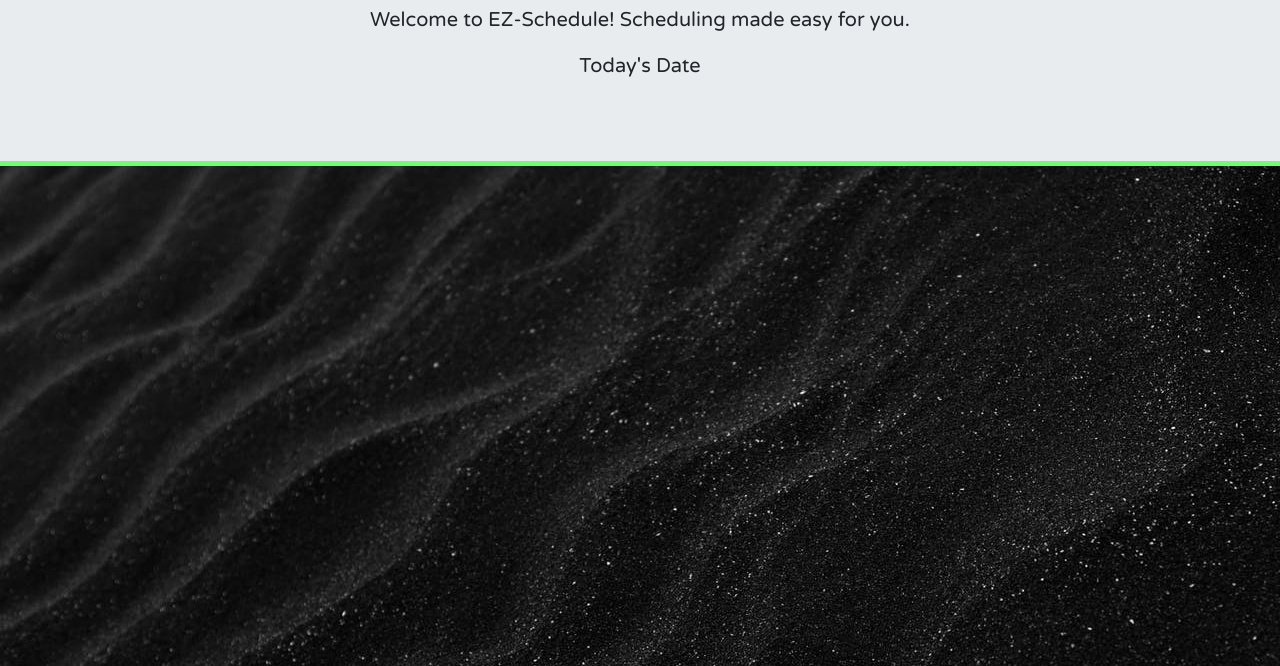
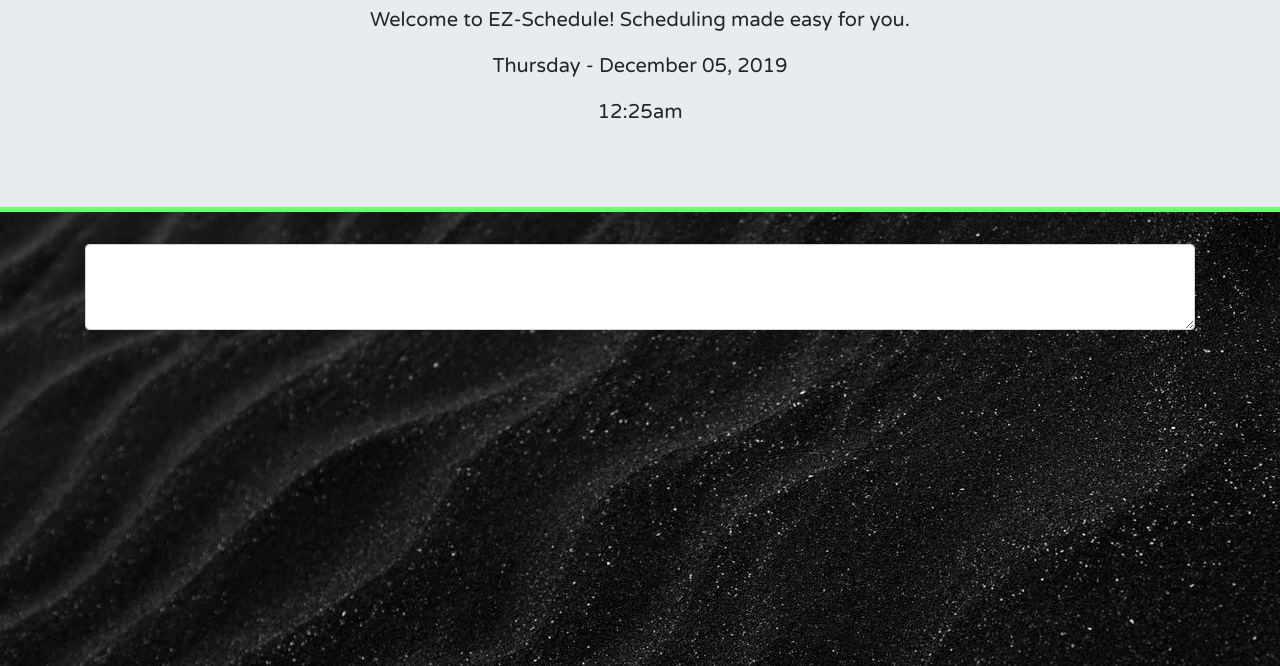
Before and after one commit to geneSaiyan/EZ-Schedule, a plain HTML site: page index.html in a window 1280 px wide. Shown: the part 134-800 px from the top of the page. Drawn offline with nearby package versions, Linux system fonts and the light colour scheme.

Commit message:
Implemented day and time with moment.js;

```diff
--- a/index.html
+++ b/index.html
@@ -15,14 +15,15 @@
         <div class="container">
             <h1 class="display-4 text-center">EZ-SCHEDULE</h1>
             <p class="lead text-center">Welcome to EZ-Schedule! Scheduling made easy for you.</p>
-            <p class="lead text-center" id="current-date">Today's Date</p>
+            <p class="lead text-center" id="current-date"></p>
+            <p class="lead text-center" id="current-time"></p>
         </div>
     </div>
 
     <div id="schedule-div" class="container">
         <div class="row">
             <div class="col-12">
-
+                    <textarea class="form-control" id="exampleFormControlTextarea1" rows="3"></textarea>
             </div>
         </div>
 
@@ -41,6 +42,7 @@
         integrity="sha384-JjSmVgyd0p3pXB1rRibZUAYoIIy6OrQ6VrjIEaFf/nJGzIxFDsf4x0xIM+B07jRM"
         crossorigin="anonymous"></script>
     <script src="https://ajax.googleapis.com/ajax/libs/jquery/3.4.1/jquery.min.js"></script>
+    <script src="https://cdn.jsdelivr.net/npm/moment@2.24.0/moment.min.js"></script>
     <script src="script.js"></script>
 </body>
 
--- a/script.js
+++ b/script.js
@@ -1 +1,16 @@
 $("#intro-header").fadeIn(1500);
+
+var currentDate = document.getElementById("current-date");
+var currentTime = document.getElementById("current-time");
+
+setInterval(() => {
+    var dayNow = moment();
+    var timeNow = moment();
+
+    var day = dayNow.format('dddd - MMMM DD, YYYY ');
+    var time = timeNow.format('h:mma');
+
+    currentDate.textContent = day;
+    currentTime.textContent = time;
+
+}, 1000);
```
